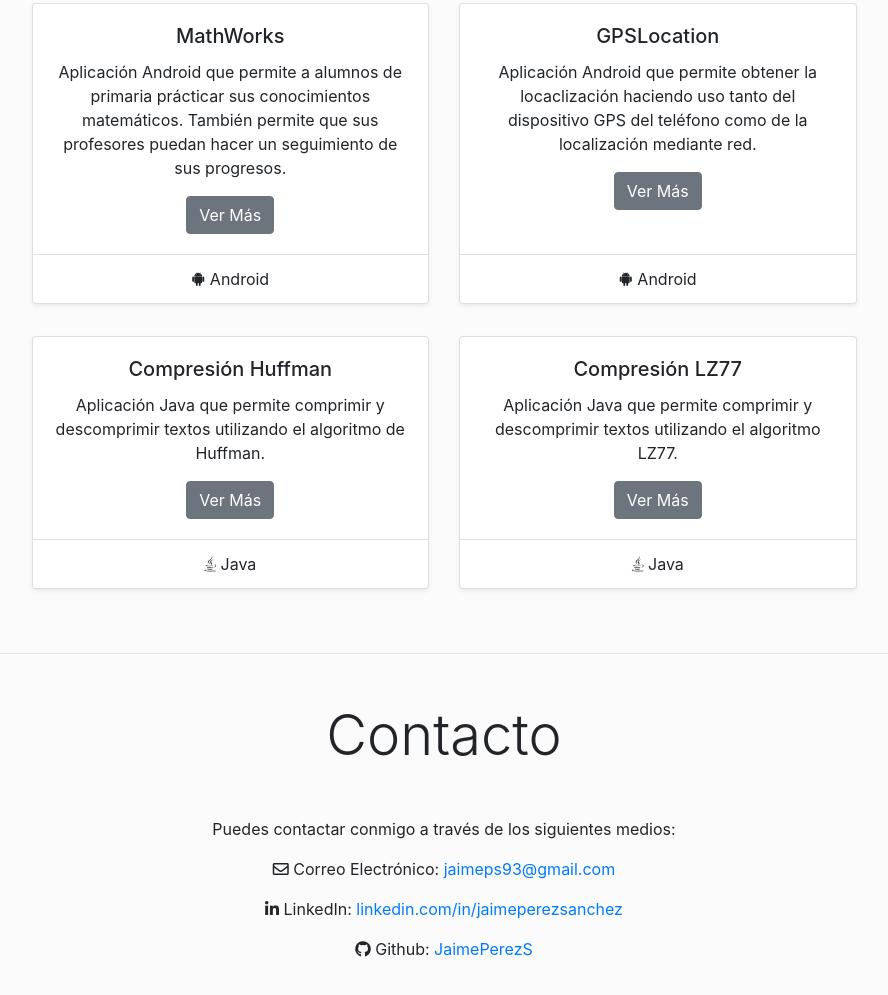
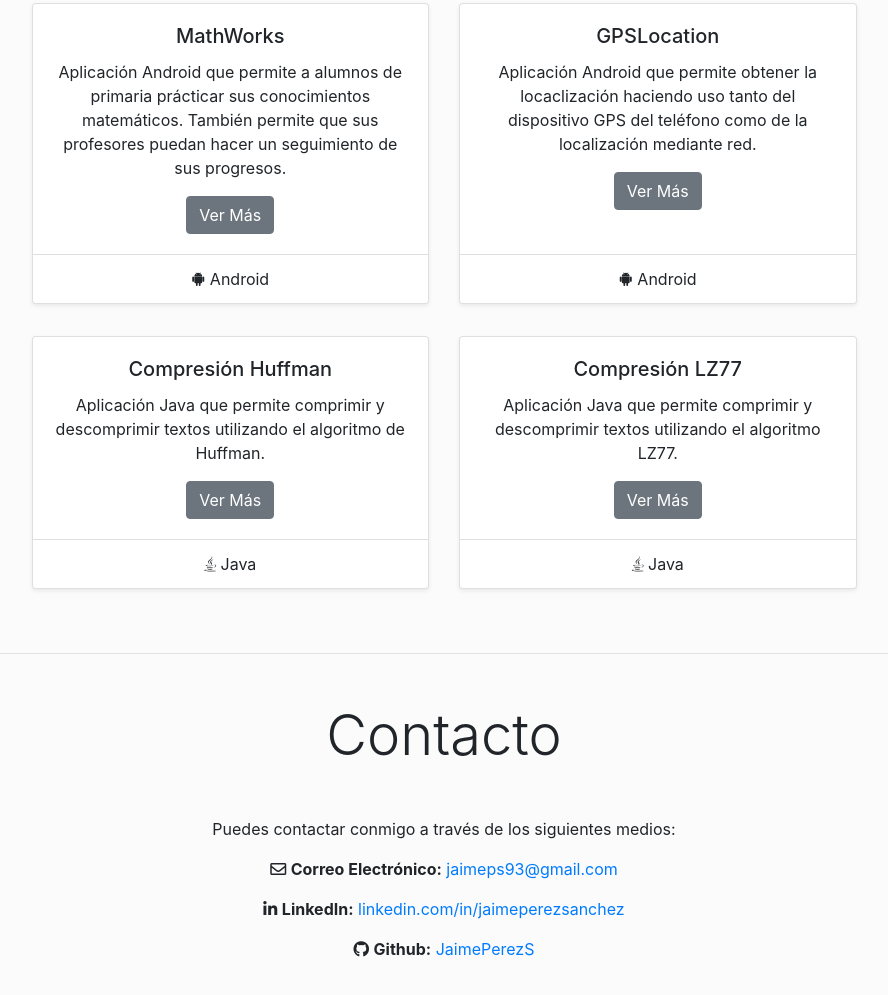
Before and after one commit to JaimePerezS/JaimePerezS.github.io, a plain HTML site: page index.html in a window 1280 px wide. Shown: the part 2962-3957 px from the top of the page, without its empty margins (196-1084 px from the left). Drawn offline with nearby package versions, Linux system fonts and the light colour scheme.

Commit message:
Update index.html

```diff
--- a/index.html
+++ b/index.html
@@ -253,9 +253,9 @@
         <div class="col-md-12 col-center text-center">
           <h3 class="display-4 text-cente mb-5">Contacto</h3>
           <p>Puedes contactar conmigo a través de los siguientes medios:</p>
-          <p><i class="far fa-envelope"></i> Correo Electrónico: <a href="mailto:jaimeps93@gmail.com">jaimeps93@gmail.com</a></p>
-          <p><i class="fab fa-linkedin-in"></i> LinkedIn: <a href="https://linkedin.com/in/jaimeperezsanchez">linkedin.com/in/jaimeperezsanchez</a></p>
-          <p><i class="fab fa-github"></i> Github: <a href="https://github.com/JaimePerezS?tab=repositories">JaimePerezS</a></p>
+          <p><i class="far fa-envelope"></i> <strong>Correo Electrónico:</strong> <a href="mailto:jaimeps93@gmail.com">jaimeps93@gmail.com</a></p>
+          <p><i class="fab fa-linkedin-in"></i> <strong>LinkedIn:</strong> <a href="https://linkedin.com/in/jaimeperezsanchez">linkedin.com/in/jaimeperezsanchez</a></p>
+          <p><i class="fab fa-github"></i> <strong>Github:</strong> <a href="https://github.com/JaimePerezS?tab=repositories">JaimePerezS</a></p>
         </div>
       </div>
 
```
